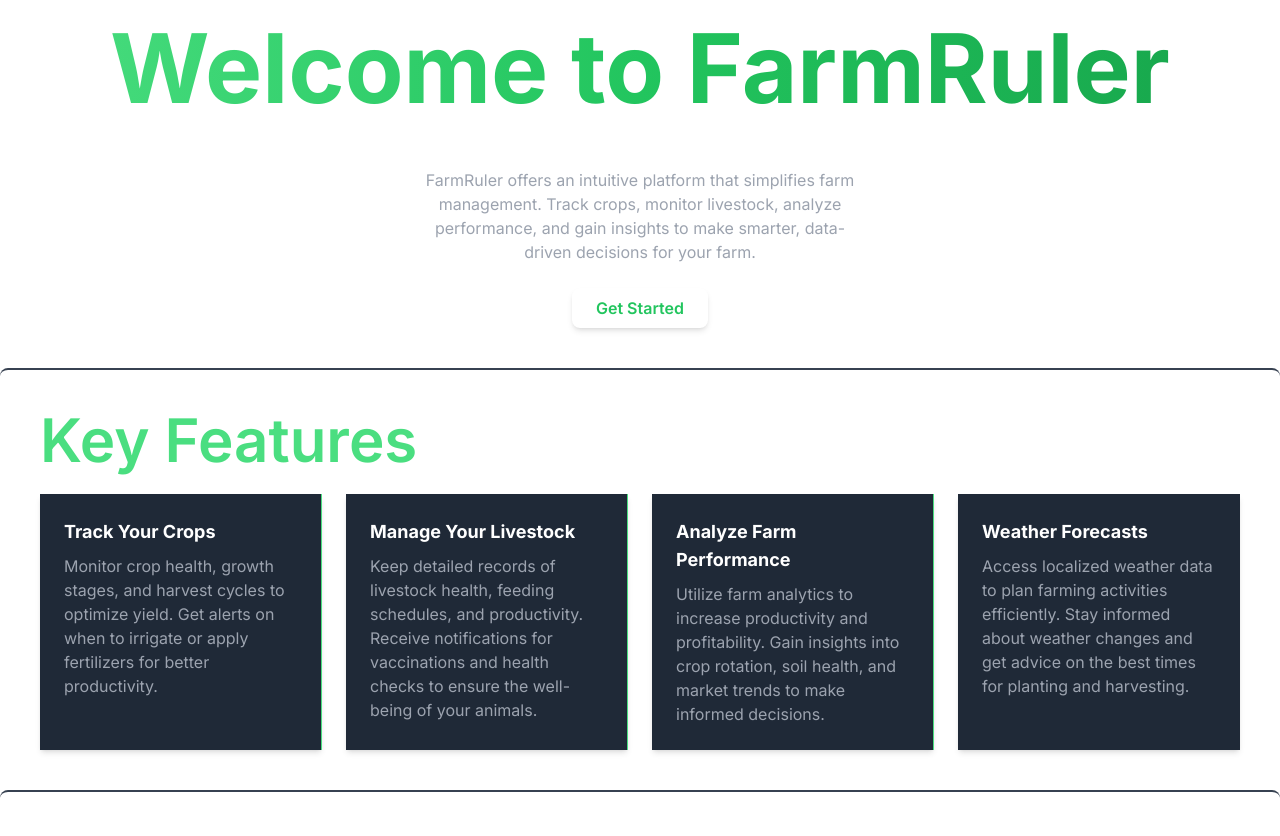
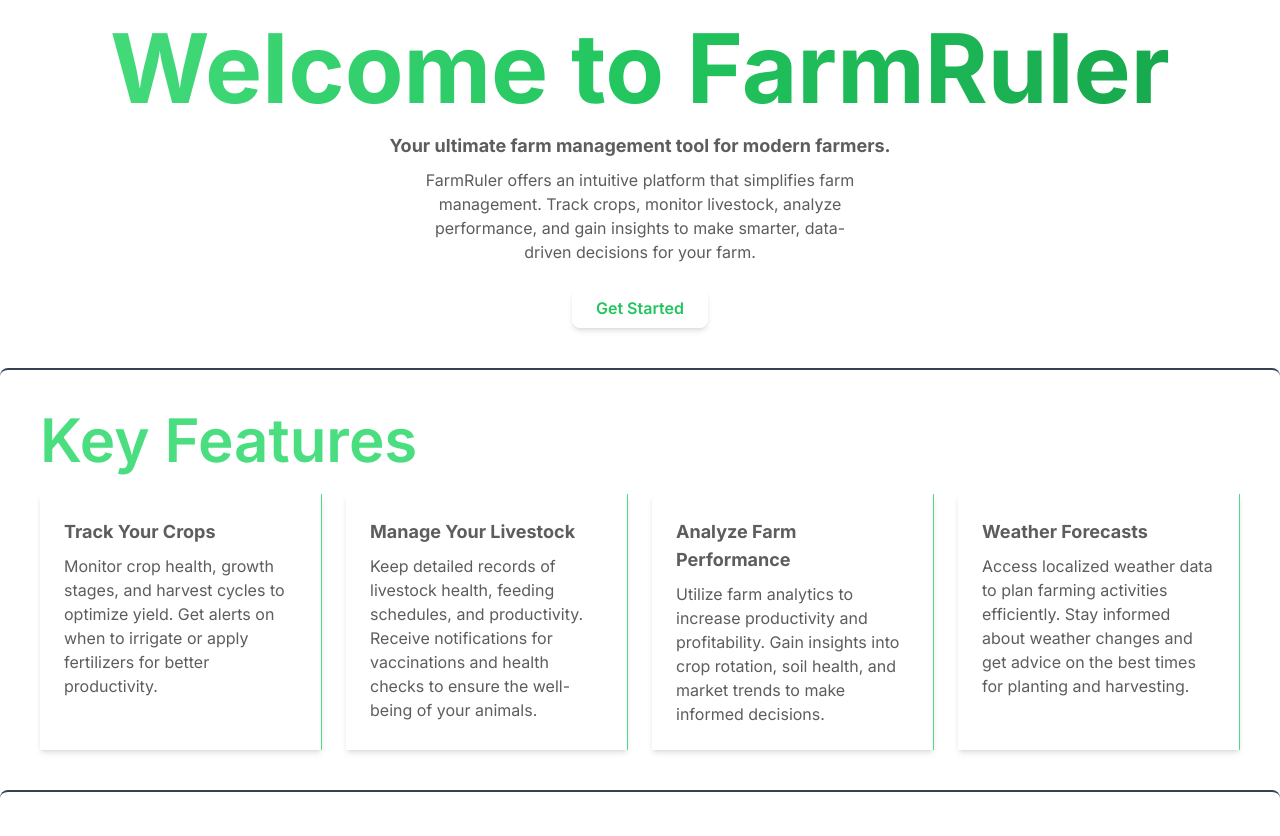
Before and after one commit to MOHAMMED-IQRAMUL/FarmRuler, a Next.js app: page / in a window 1280 px wide. Shown: the part 220-1056 px from the top of the page. Built offline with nearby package versions, Linux system fonts and the light colour scheme; no server answers.

Commit message:
Fixes Dark/Light Theme Toggler Not Working bug

```diff
--- a/app/components/LeftSideBar.js
+++ b/app/components/LeftSideBar.js
@@ -48,7 +48,7 @@
       <div className="  pl-5 m-0 left w-full h-full">
 
 
-      <h1 className="text-2xl text-center py-2 font-semibold text-gray-800">Menu</h1>
+      <h1 className="text-2xl text-center py-2 font-semibold ">Menu</h1>
 
       {/* <ul className="space-y-4">
         {NavItems.map((item, index) => (
@@ -74,7 +74,7 @@
                     <ul>
                         {NavItems.map((item) => (
                             <li key={item.name} className="mb-2">
-                                <a href={item.url} className="flex items-center text-gray-500 font-light hover:underline">
+                                <a href={item.url} className="flex items-center font-light hover:underline">
                                     <item.icon className="h-5 w-5 mr-2" />
                                     {item.name}
                                 </a>
@@ -85,7 +85,7 @@
                     <ul>
                         {NavItemsExt.map((item) => (
                             <li key={item.name} className="mb-2">
-                                <a href={item.url} className="flex items-center hover:underline text-gray-500 font-light">
+                                <a href={item.url} className="flex items-center hover:underline  font-light">
                                     <item.icon className="h-5 w-5 mr-2" />
                                     {item.name}
                                 </a>
--- a/app/dashboard/page.js
+++ b/app/dashboard/page.js
@@ -40,9 +40,9 @@
 
             <div className="flex min-h-screen">
                 <LeftSideBar />
-                <div className="right w-[70%] min-w-[50%]">
+                <div className="right w-[70%] min-w-[50%] ">
                     <main className="flex-grow container mx-auto p-4">
-                        <h1 className="text-4xl font-bold mb-4">
+                        <h1 className="text-4xl font-bold mb-4 ">
                             Welcome to FarmRuler Dashboard
                         </h1>
                         <div className="grid grid-cols-1 md:grid-cols-2 lg:grid-cols-3 gap-4">
--- a/app/faq/page.js
+++ b/app/faq/page.js
@@ -34,13 +34,13 @@
   <Disclosure>
     {({ open }) => (
       <>
-        <Disclosure.Button className="flex justify-between items-center w-full px-4 py-2 bg-gray-50 rounded-lg shadow focus:outline-none focus:ring-2 focus:ring-green-600">
+        <Disclosure.Button className="flex justify-between items-center w-full px-4 py-2 rounded-lg shadow focus:outline-none focus:ring-2 focus:ring-green-600">
           <h2 className="text-lg font-semibold text-green-600">{heading}</h2>
           <ChevronUpIcon
             className={`w-5 h-5 text-green-600 transform ${open ? 'rotate-180' : ''}`}
           />
         </Disclosure.Button>
-        <Disclosure.Panel className="p-4 text-gray-700">
+        <Disclosure.Panel className="p-4 ">
           {value}
         </Disclosure.Panel>
       </>
@@ -56,9 +56,9 @@
   );
 
   return (
-    <div className="min-h-screen pt-32 bg-gray-100 p-6 flex flex-col">
+    <div className="min-h-screen pt-32  p-6 flex flex-col">
       <Navbar />
-      <div className="flex-grow max-w-4xl mx-auto bg-white shadow-md rounded-lg p-8 text-gray-700 mb-10">
+      <div className="flex-grow max-w-4xl mx-auto shadow-md rounded-lg p-8 border-2 mb-10">
         <PageTitle title="FarmRuler FAQ" />
         <p className="text-lg mb-4">
           Welcome to FarmRuler! We&#39;re building a web app for agriculture enthusiasts.
@@ -82,7 +82,7 @@
             <FAQ key={item.heading} heading={item.heading} value={item.value} />
           ))}
           {filteredFaqData.length === 0 && (
-            <p className="text-gray-500">No FAQs found.</p>
+            <p className="">No FAQs found.</p>
           )}
         </div>
       </div>
--- a/app/globals.css
+++ b/app/globals.css
@@ -2,15 +2,20 @@
 @tailwind components;
 @tailwind utilities;
 
-
+html{
+  background-color: white;
+  color: black;
+}
 body {
     background-color: white;
     color: black;
   }
 
-  html.dark body {
-    background-color: #292929d9;
-    color: #f1f1f1;
-
-    color:#c9ffda;
-  }
+html.dark body {
+    background-color: rgb(29, 29, 29);
+    color:white;
+}
+html.light body {
+    background-color: white;
+    color:rgb(94, 92, 92);
+}
--- a/app/page.js
+++ b/app/page.js
@@ -7,21 +7,21 @@
 
 export default function Home() {
   return (
-    <div className="min-h-screen flex flex-col bg-gray-900 text-white bg-white dark:bg-gray-800">
+    <div className={`min-h-screen flex flex-col`}>
       <Navbar />
 
       <div className="absolute inset-0 -z-10 h-full w-full bg-gray-800 bg-[linear-gradient(to_right,#3f3f3f_1px,transparent_1px),linear-gradient(to_bottom,#3f3f3f_1px,transparent_1px)] bg-[size:6rem_4rem]">
         <div className="absolute bottom-0 left-0 right-0 top-0 bg-[radial-gradient(circle_500px_at_50%_200px,#4caf50,transparent)]"></div>
       </div>
 
-      <header className="text-center py-10 mt-[200px]">
+      <header className="text-center py-10 mt-[200px] dark">
         <h1 className="text-6xl lg:text-8xl font-bold mb-4 leading-tight text-transparent bg-clip-text bg-gradient-to-r from-green-400 via-green-500 to-green-600">
           Welcome to FarmRuler
         </h1>
-        <p className="mt-4 text-lg">
+        <p className="mt-4 text-lg light:text-black font-bold">
           Your ultimate farm management tool for modern farmers.
         </p>
-        <p className="mt-2 text-gray-400 max-w-md mx-auto">
+        <p className="mt-2 light max-w-md mx-auto">
           FarmRuler offers an intuitive platform that simplifies farm
           management. Track crops, monitor livestock, analyze performance, and
           gain insights to make smarter, data-driven decisions for your farm.
@@ -38,34 +38,34 @@
         <h2 className="text-6xl font-semibold mb-6 text-green-400">
           Key Features
         </h2>
-        <div className="grid grid-cols-1 md:grid-cols-2 lg:grid-cols-4 gap-6 ">
-          <div className="bg-gray-800 p-6 shadow-md md:border-r-[1px] md:border-green-400">
+        <div className="grid grid-cols-1 md:grid-cols-2 lg:grid-cols-4 gap-6 dark">
+          <div className=" p-6 shadow-md md:border-r-[1px] md:border-green-400">
             <h3 className="text-lg font-bold">Track Your Crops</h3>
-            <p className="mt-2 text-gray-400">
+            <p className="mt-2 light ">
               Monitor crop health, growth stages, and harvest cycles to optimize
               yield. Get alerts on when to irrigate or apply fertilizers for
               better productivity.
             </p>
           </div>
-          <div className="bg-gray-800 p-6 shadow-md md:border-r-[1px] md:border-green-400">
+          <div className=" p-6 shadow-md md:border-r-[1px] md:border-green-400">
             <h3 className="text-lg font-bold ">Manage Your Livestock</h3>
-            <p className="mt-2 text-gray-400">
+            <p className="mt-2 light ">
               Keep detailed records of livestock health, feeding schedules, and
               productivity. Receive notifications for vaccinations and health
               checks to ensure the well-being of your animals.
             </p>
           </div>
-          <div className="bg-gray-800 p-6 shadow-md md:border-r-[1px] md:border-green-400">
+          <div className=" p-6 shadow-md md:border-r-[1px] md:border-green-400">
             <h3 className="text-lg font-bold">Analyze Farm Performance</h3>
-            <p className="mt-2 text-gray-400">
+            <p className="mt-2 light">
               Utilize farm analytics to increase productivity and profitability.
               Gain insights into crop rotation, soil health, and market trends
               to make informed decisions.
             </p>
           </div>
-          <div className="bg-gray-800 p-6 shadow-md ">
+          <div className=" p-6 shadow-md md:border-r-[1px] md:border-green-400">
             <h3 className="text-lg font-bold">Weather Forecasts</h3>
-            <p className="mt-2 text-gray-400">
+            <p className="mt-2 light ">
               Access localized weather data to plan farming activities
               efficiently. Stay informed about weather changes and get advice on
               the best times for planting and harvesting.
@@ -79,7 +79,7 @@
         className="p-10 border-t-2 border-gray-700 rounded-lg"
       >
         <h2 className="text-6xl font-semibold text-green-400">Our Vision</h2>
-        <p className="mt-6 text-lg text-gray-400">
+        <p className="mt-6 text-lg light">
           At FarmRuler, we envision a future where technology and agriculture go
           hand in hand. Our goal is to revolutionize farm management through
           cutting-edge technology, empowering farmers with the tools and data
@@ -103,7 +103,7 @@
         className="p-10 text-left border-t-2 border-gray-700 rounded-lg"
       >
         <h2 className="text-5xl font-semibold text-green-400">Our Mission</h2>
-        <p className="mt-4 text-lg text-gray-400">
+        <p className="mt-4 text-lg light">
           At FarmRuler, our mission is to simplify farm operations and support
           sustainable farming practices by delivering a comprehensive and
           easy-to-use management tool. We’re dedicated to providing accurate
```
Also changed, not shown: app/contact/page.js (+7 -7 lines).
